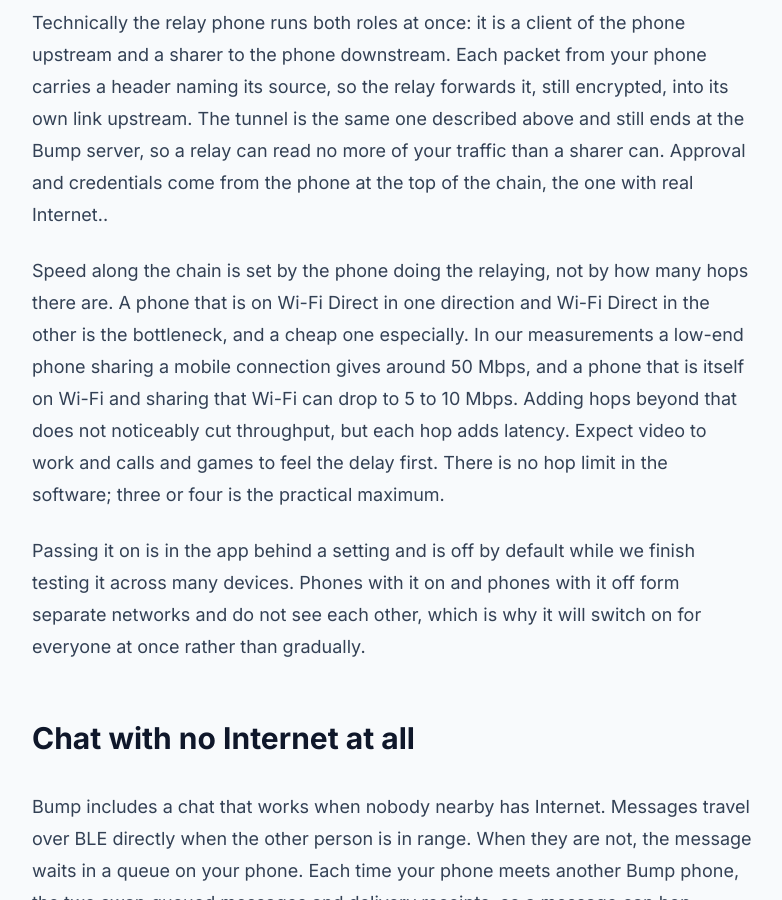
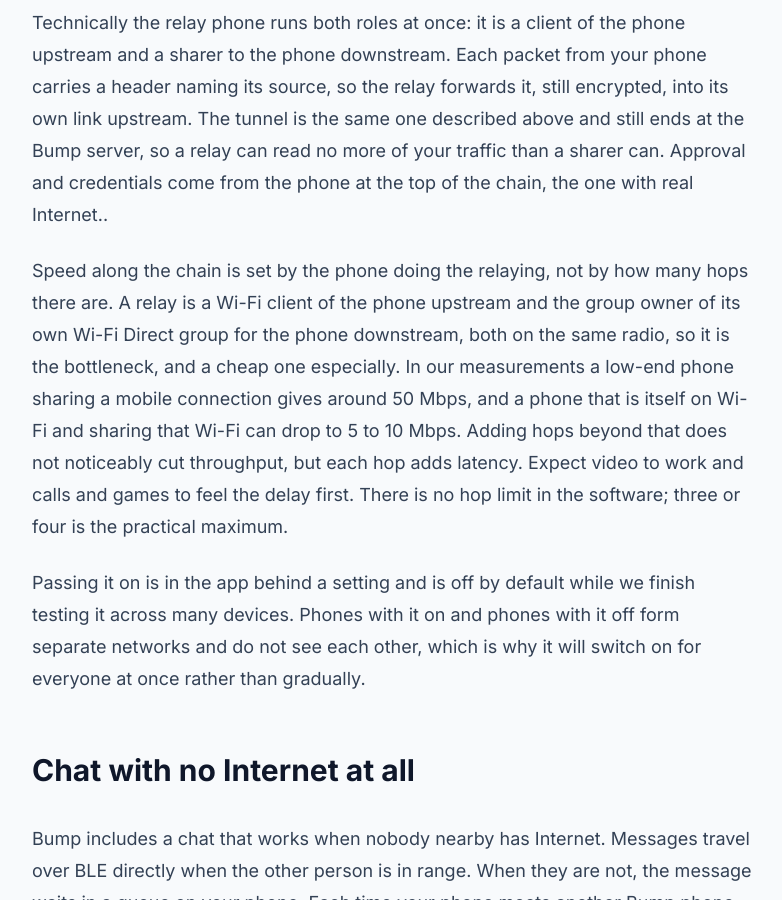
Before and after one commit to BumpApp/bumpapp.github.io, a Jekyll site: the page built from how-it-works/index.md, in a window 1280 px wide and 900 px high, scrolled down 6822 px. Shown: the whole window, without its empty margins (248-1030 px from the left). Built offline with Jekyll 4.4.1, drawn with Linux system fonts in a browser that asks for light colours.

Commit message:
Explainer: the relay is a Wi-Fi client upstream and a group owner downstream
Co-Authored-By: Claude Fable 5.1 <noreply@anthropic.com>

```diff
--- a/how-it-works/index.md
+++ b/how-it-works/index.md
@@ -163,7 +163,7 @@ A phone that is connected through Bump can also share what it has with the next
 
 Technically the relay phone runs both roles at once: it is a client of the phone upstream and a sharer to the phone downstream. Each packet from your phone carries a header naming its source, so the relay forwards it, still encrypted, into its own link upstream. The tunnel is the same one described above and still ends at the Bump server, so a relay can read no more of your traffic than a sharer can. Approval and credentials come from the phone at the top of the chain, the one with real Internet..
 
-Speed along the chain is set by the phone doing the relaying, not by how many hops there are. A phone that is on Wi-Fi Direct in one direction and Wi-Fi Direct in the other is the bottleneck, and a cheap one especially. In our measurements a low-end phone sharing a mobile connection gives around 50 Mbps, and a phone that is itself on Wi-Fi and sharing that Wi-Fi can drop to 5 to 10 Mbps. Adding hops beyond that does not noticeably cut throughput, but each hop adds latency. Expect video to work and calls and games to feel the delay first. There is no hop limit in the software; three or four is the practical maximum.
+Speed along the chain is set by the phone doing the relaying, not by how many hops there are. A relay is a Wi-Fi client of the phone upstream and the group owner of its own Wi-Fi Direct group for the phone downstream, both on the same radio, so it is the bottleneck, and a cheap one especially. In our measurements a low-end phone sharing a mobile connection gives around 50 Mbps, and a phone that is itself on Wi-Fi and sharing that Wi-Fi can drop to 5 to 10 Mbps. Adding hops beyond that does not noticeably cut throughput, but each hop adds latency. Expect video to work and calls and games to feel the delay first. There is no hop limit in the software; three or four is the practical maximum.
 
 Passing it on is in the app behind a setting and is off by default while we finish testing it across many devices. Phones with it on and phones with it off form separate networks and do not see each other, which is why it will switch on for everyone at once rather than gradually.
 
```
